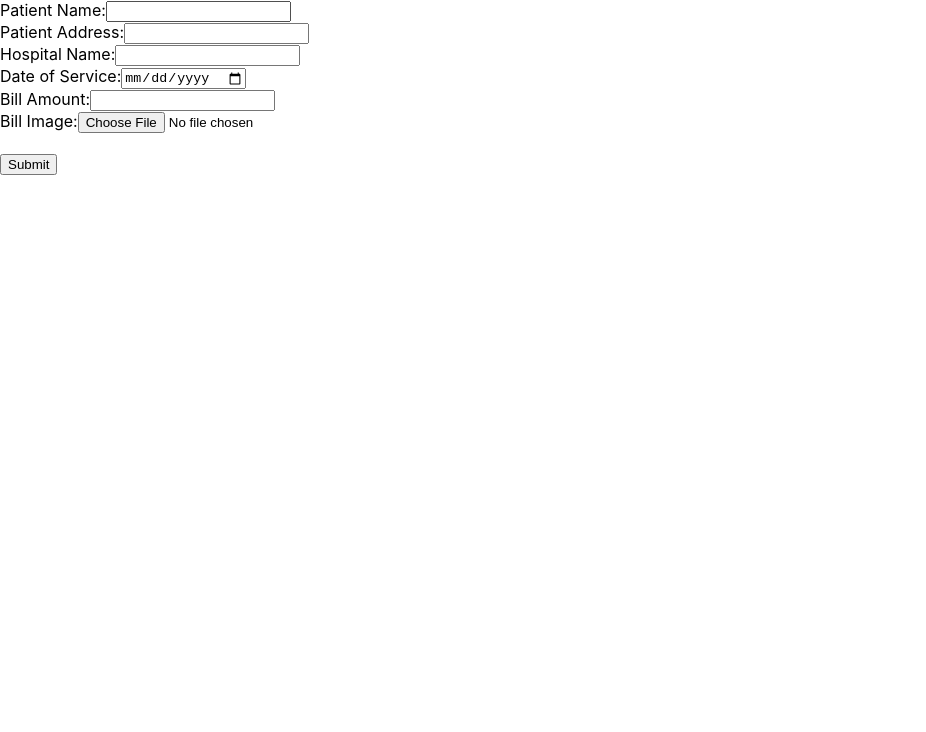
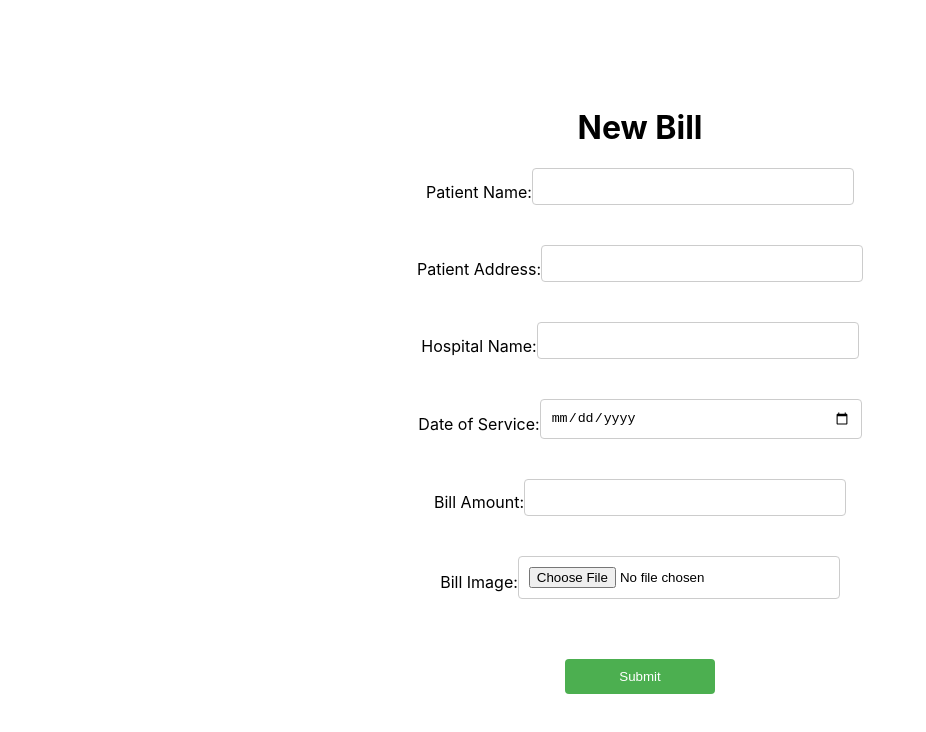
Before and after one commit to dc4472/myproject, a React (Create React App) app: page /form in a window 1280 px wide. Shown: the top 732 px of the page, without its empty margins (0-926 px from the left). Built offline with nearby package versions, Linux system fonts and the light colour scheme.

Commit message:
More Formatting

```diff
--- /dev/null
+++ b/src/BillForm.css
@@ -0,0 +1,46 @@
+.centered-form {
+    display: flex;
+    flex-direction: column;
+    align-items: center;
+    justify-content: center;
+    min-height: 100vh; /* Adjust as needed to center the form vertically */
+    text-align: center; /* Align form labels and input boxes in the center */
+  }
+
+  .centered-form label {
+    margin-bottom: 10px;
+    display: flex;
+    align-items: center;
+    justify-content: center;
+    margin-bottom: 10px;
+  }
+
+  .centered-form label > span {
+    display: block;
+    margin-bottom: 5px; /* Add spacing between the label and input box */
+  }
+
+  .centered-form input,
+  .centered-form textarea,
+  .centered-form select {
+    width: 300px; /* Adjust the width as needed */
+    padding: 10px;
+    border: 1px solid #ccc;
+    border-radius: 4px;
+    margin-bottom: 10px;
+  }
+
+  .centered-form button{
+    width: 150px; /* Adjust the width as needed */
+    padding: 10px;
+    background-color: #4caf50;
+    color: white;
+    border: none;
+    border-radius: 4px;
+    cursor: pointer;
+  }
+
+  .centered-form .error {
+    color: red;
+    margin-top: 5px;
+  }
--- a/src/BillForm.js
+++ b/src/BillForm.js
@@ -3,6 +3,7 @@ import { useNavigate } from 'react-router-dom'
 import { Formik, Form, Field, ErrorMessage } from 'formik'
 import * as Yup from 'yup'
 import firebase from './firebasecon'
+import './BillForm.css'
 
 const BillForm = () =>{
 
@@ -88,7 +89,8 @@ const BillForm = () =>{
         validationSchema={validationSchema}
         onSubmit={handleSubmit}
       >
-        <Form>
+        <Form className='centered-form'>
+          <h1>New Bill</h1>
           <label>
             Patient Name:
             <Field type="text" name="name" />
--- a/src/Confirmation.js
+++ b/src/Confirmation.js
@@ -1,12 +1,14 @@
 import React, { useState , useEffect } from "react";
 // import { useNavigate } from 'react-router-dom'
-import { useParams , Link } from 'react-router-dom'
+import { useParams , useNavigate } from 'react-router-dom'
 import firebase from './firebasecon'
+import './BillForm.css'
 
 const Confirmation = () =>{
 
   const { billId } = useParams()
   const [billData, setBillData] = useState(null);
+  const navigate = useNavigate()
 
   useEffect(() => {
     const fetchBillData = async () => {
@@ -43,6 +45,18 @@ const Confirmation = () =>{
     fetchBillData();
   }, [billId]);
 
+  const handleHomeNav = () => {
+
+    navigate('/home')
+
+  }
+
+  const handleEditNav = () => {
+
+    navigate(`/edit/${billData.id}`)
+
+  }
+
 
 
 
@@ -51,17 +65,17 @@ const Confirmation = () =>{
   }
 
   return (
-    <div>
+    <div className="centered-form">
       <h2>Summary</h2>
       <p>Name: {billData.name}</p>
       <p>Address: {billData.address}</p>
       <p>Hospital: {billData.hospital}</p>
       <p>Date of Service: {billData.dos}</p>
       <p>Amount: {billData.amount}</p>
-      <Link to="/home">Go to Homepage</Link>
+      <button onClick={handleHomeNav}>Go to Homepage</button>
       < br />
       <br />
-      <Link to={`/edit/${billData.id}`}>Edit Everything</Link>
+      <button onClick={handleEditNav}>Edit Everything</button>
     </div>
   );
 
--- a/src/EditBill.js
+++ b/src/EditBill.js
@@ -3,6 +3,7 @@ import { Formik, Form, Field, ErrorMessage } from 'formik'
 import * as Yup from 'yup'
 import { useNavigate, useParams } from 'react-router-dom'
 import firebase from './firebasecon'
+import './BillForm.css'
 
 const EditBill = () => {
 
@@ -144,7 +145,8 @@ const EditBill = () => {
       onSubmit={handleSubmit}
     >
 
-      <Form>
+      <Form className='centered-form'>
+      <h1>Bill</h1>
       <label>
         Patient Name:
         <Field type="text" name="name" />
@@ -185,7 +187,10 @@ const EditBill = () => {
       <br />
       <button type="submit">Submit</button>
       <br />
+
+      <br />
       <button type="button" onClick={handleDelete}>Delete Bill</button>
+      <br />
       </Form>
     </Formik>
 
--- a/src/Home.css
+++ b/src/Home.css
@@ -41,3 +41,14 @@
   .bill-item-content {
     padding: 10px; /* Apply padding to the content inside the bill item */
   }
+
+  .button {
+    width: 150px; /* Adjust the width as needed */
+    padding: 10px;
+    background-color: #4caf50;
+    color: white;
+    border: none;
+    border-radius: 4px;
+    cursor: pointer;
+    margin-top: 10px; /* Add spacing between buttons */
+  }
--- a/src/Home.js
+++ b/src/Home.js
@@ -65,10 +65,10 @@ const Home = props => {
           </div>
         ))}
       </div>
-        <button onClick={() => navigate('/form')}>Add Bill</button>
+        <button onClick={() => navigate('/form')} className='button'>Add Bill</button>
         <br />
         <br />
-        <button onClick={handleLogout}>Logout</button>
+        <button onClick={handleLogout} className='button'>Logout</button>
     </div>
   );
 
```
